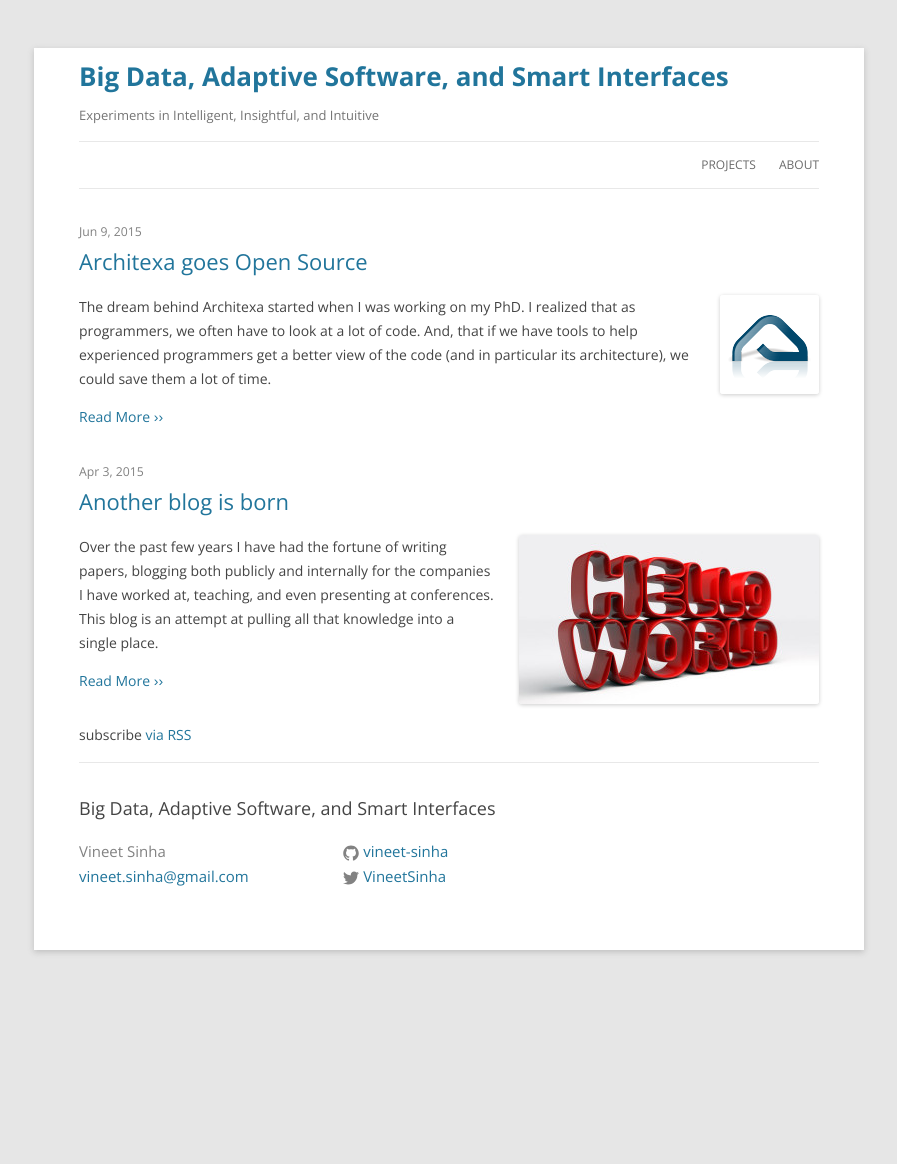
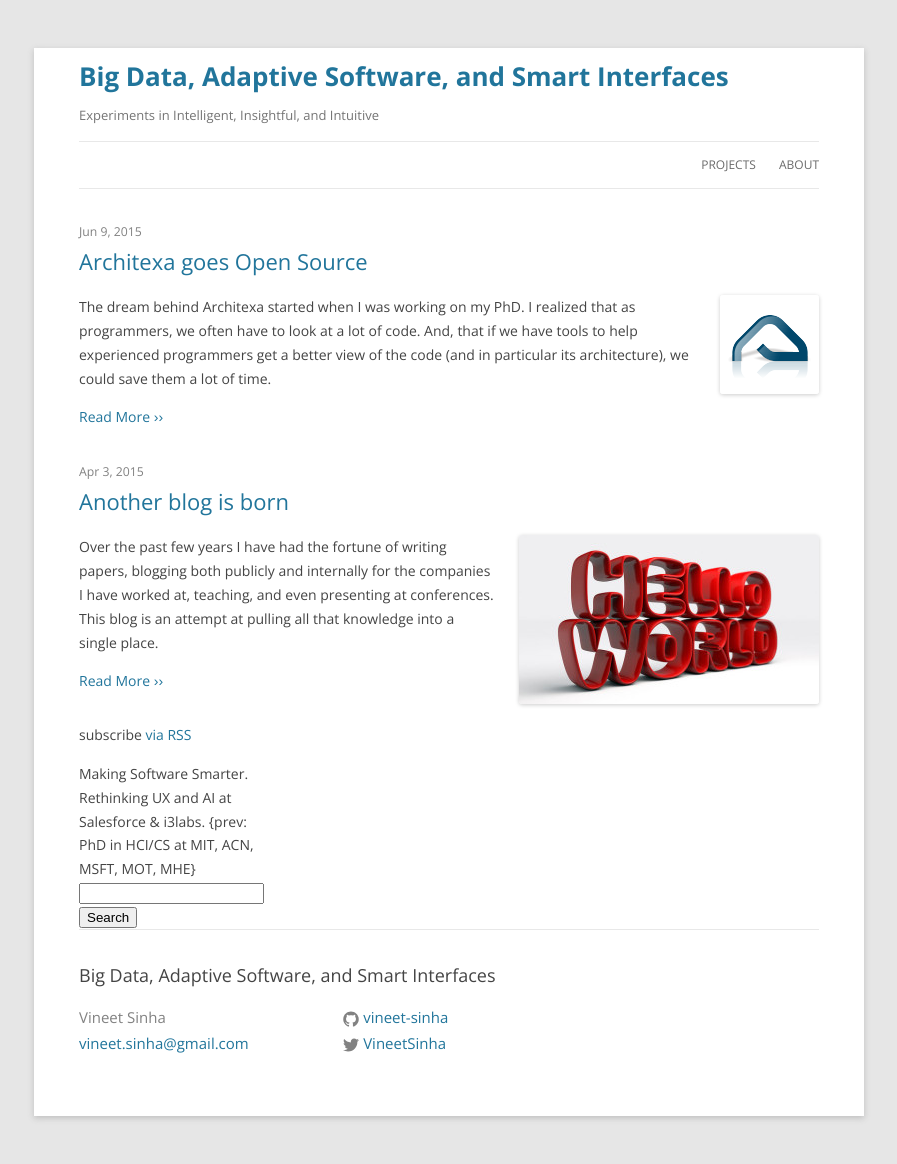
Before and after one commit to i3labs/i3labs.github.io, a Jekyll site: the page built from index.md, in a window 1280 px wide. Shown: the whole page, without its empty margins (191-1088 px from the left). Built offline with Jekyll 4.4.1, drawn with Linux system fonts in a browser that asks for light colours; before the commit the page ends 998 px from its top, so only the background shows below that.

Commit message:
book up a sidebar

```diff
--- /dev/null
+++ b/_includes/sidebar.html
@@ -0,0 +1,15 @@
+<div class="sidebar" style="max-width:175px">
+  <aside>
+    Making Software Smarter. Rethinking UX and AI at Salesforce & i3labs. {prev: PhD in HCI/CS at MIT, ACN, MSFT, MOT, MHE}
+  </aside>
+  <aside id="search" class="widget widget_search">
+    <form id="searchform" class="searchform" role="search" method="get" action="http://i3labs.org/">
+			<div>
+				<label class="screen-reader-text" for="s" style="display:none">Search for:</label>
+				<input type="text" value="" name="s" id="s">
+				<input type="submit" id="searchsubmit" value="Search">
+			</div>
+  	</form>
+  </aside>
+
+</div>
--- a/_layouts/default.html
+++ b/_layouts/default.html
@@ -8,7 +8,10 @@
     <main class="page-content" aria-label="Content">
       {% include header.html %}
       <div class="wrapper">
-        {{ content }}
+        <div class="content">
+          {{ content }}
+        </div> <!-- content -->
+        {% include sidebar.html %}
       </div>
      {% include footer.html %}
     </main>
```
